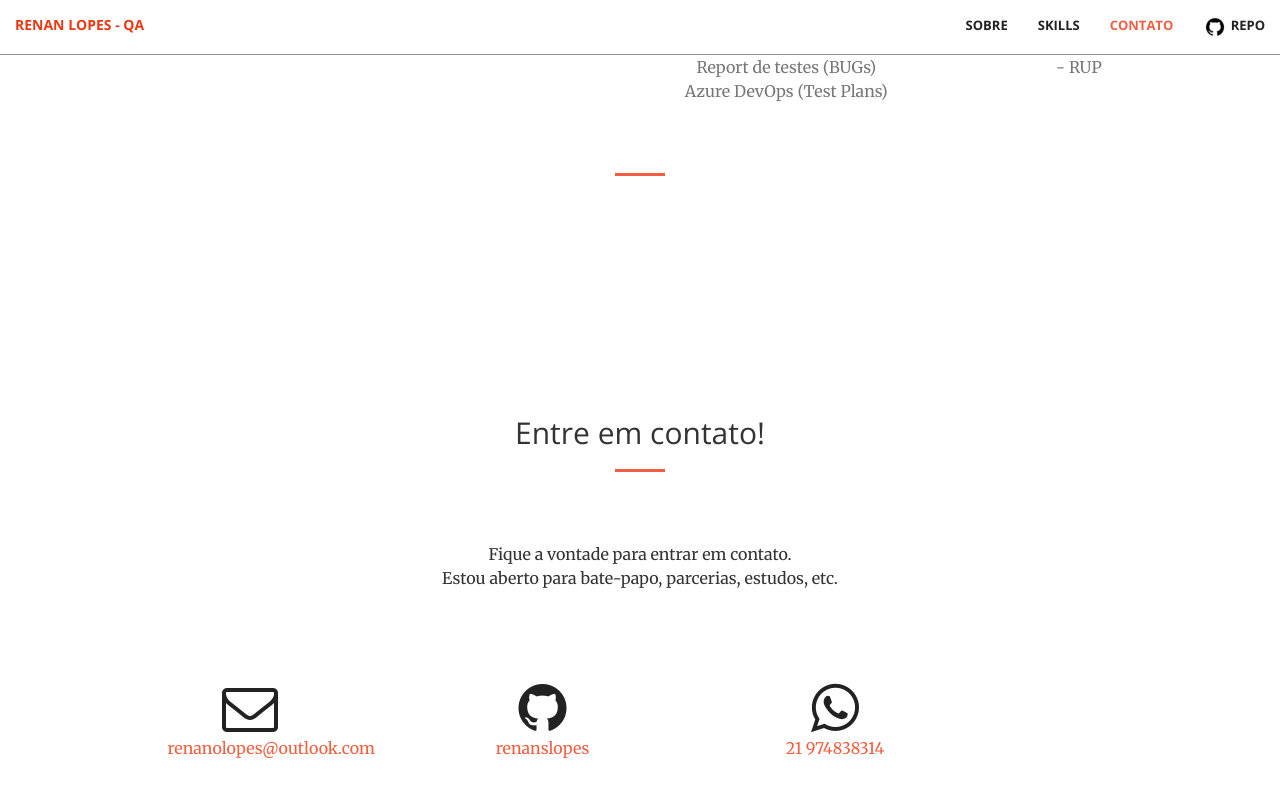
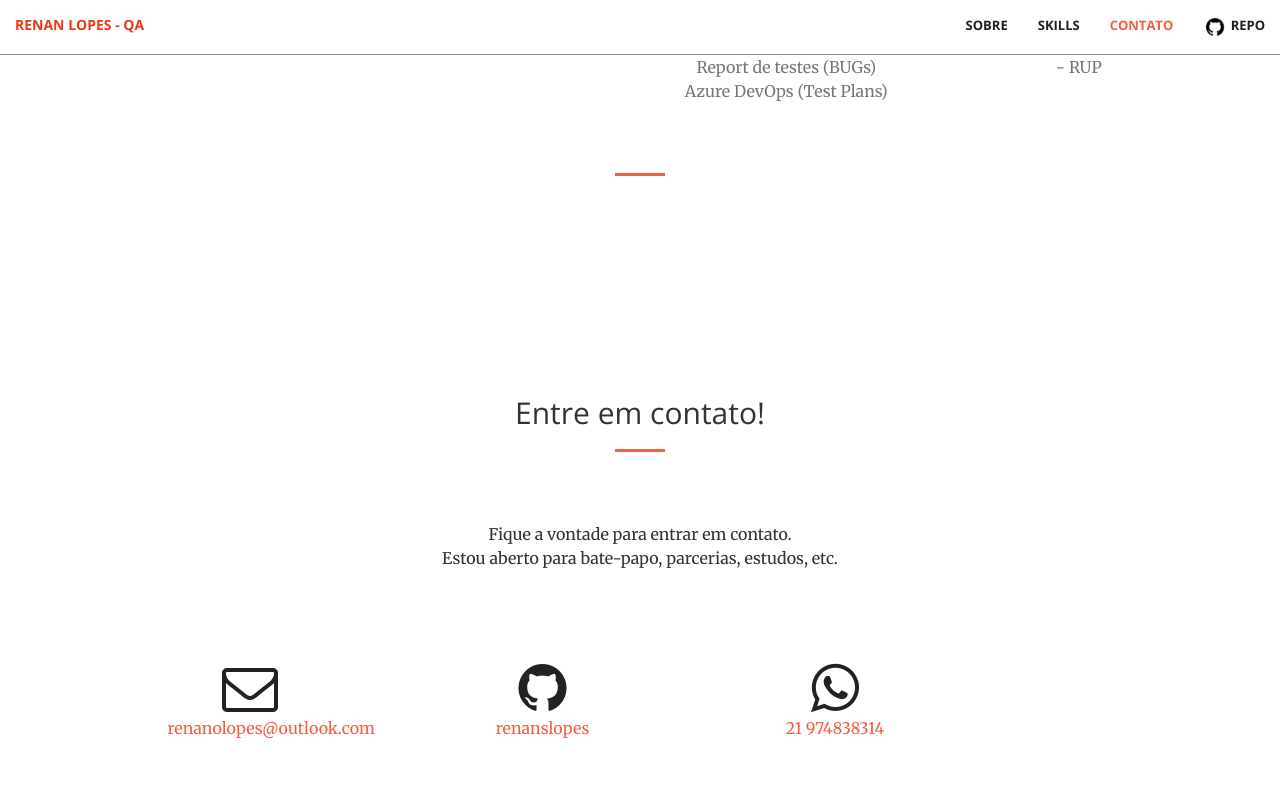
Before and after one commit to renanslopes/renanslopes.github.io, a Jekyll site: the page built from index.html, in a window 1280 px wide and 900 px high, scrolled down 1966 px. Shown: the top 797 px of the window. Built offline with Jekyll 4.4.1, drawn with Linux system fonts in a browser that asks for light colours.

Commit message:
ajuste p contato pa

```diff
--- a/css/personal.css
+++ b/css/personal.css
@@ -1,5 +1,5 @@
 #contact {
-    padding: 120px 0px;
+    padding: 100px 0px;
 }
 
 #about {
```
